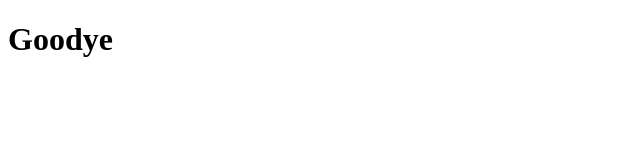
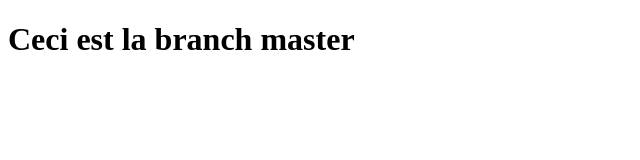
Before and after one commit to annoniyous/exo_final_git_youssef, a plain HTML site: page index.html in a window 1280 px wide. Shown: the whole page, without its empty margins (0-640 px from the left). Drawn offline with Linux system fonts and the light colour scheme.

Commit message:
changement du contenu du h1 par 'ceci est la branch master

```diff
--- a/index.html
+++ b/index.html
@@ -6,7 +6,7 @@
     <title>Exo final</title>
 </head>
 <body>
-    <h1>Goodye</h1>
+    <h1>Ceci est la branch master</h1>
 
 
 </body>
```
